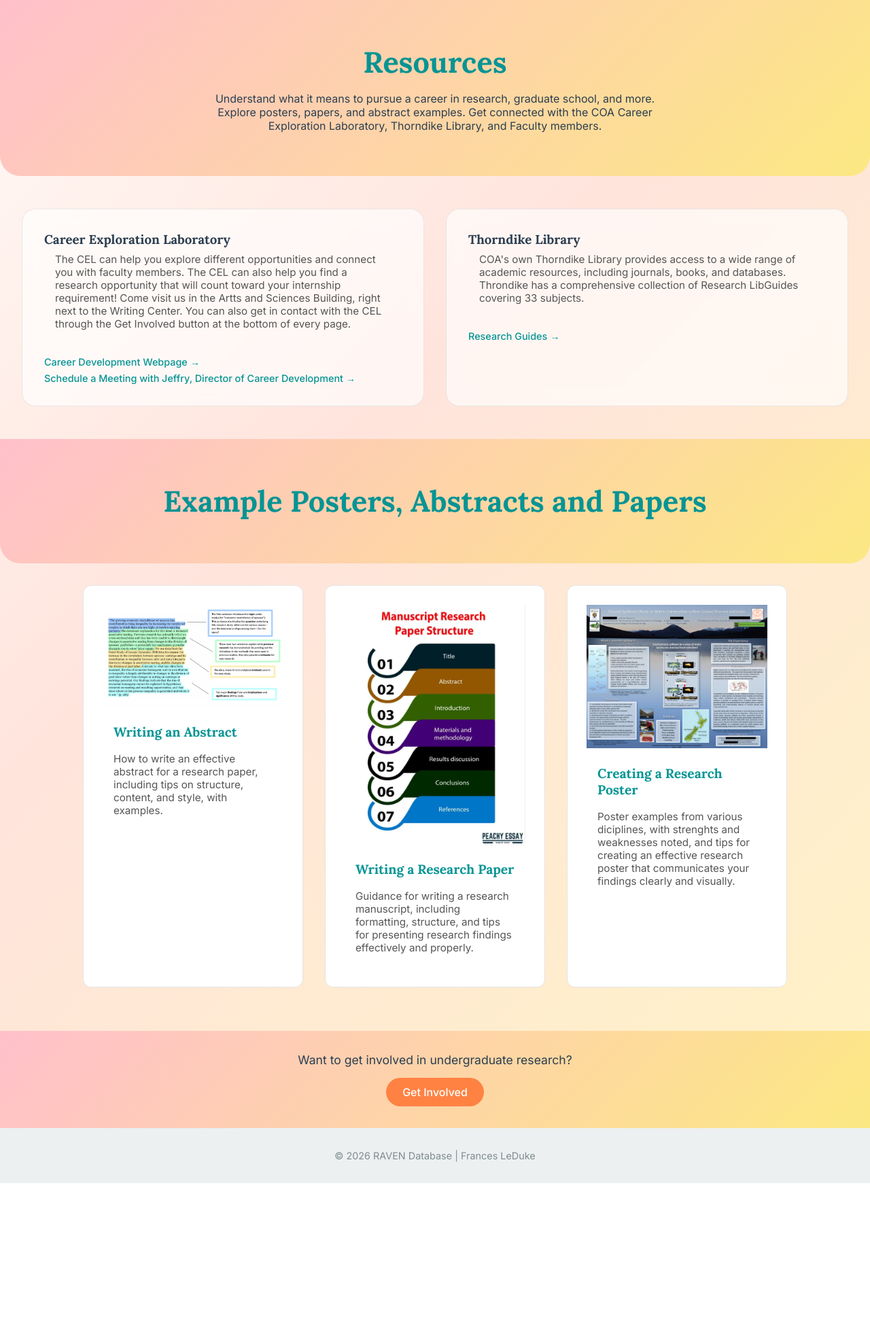
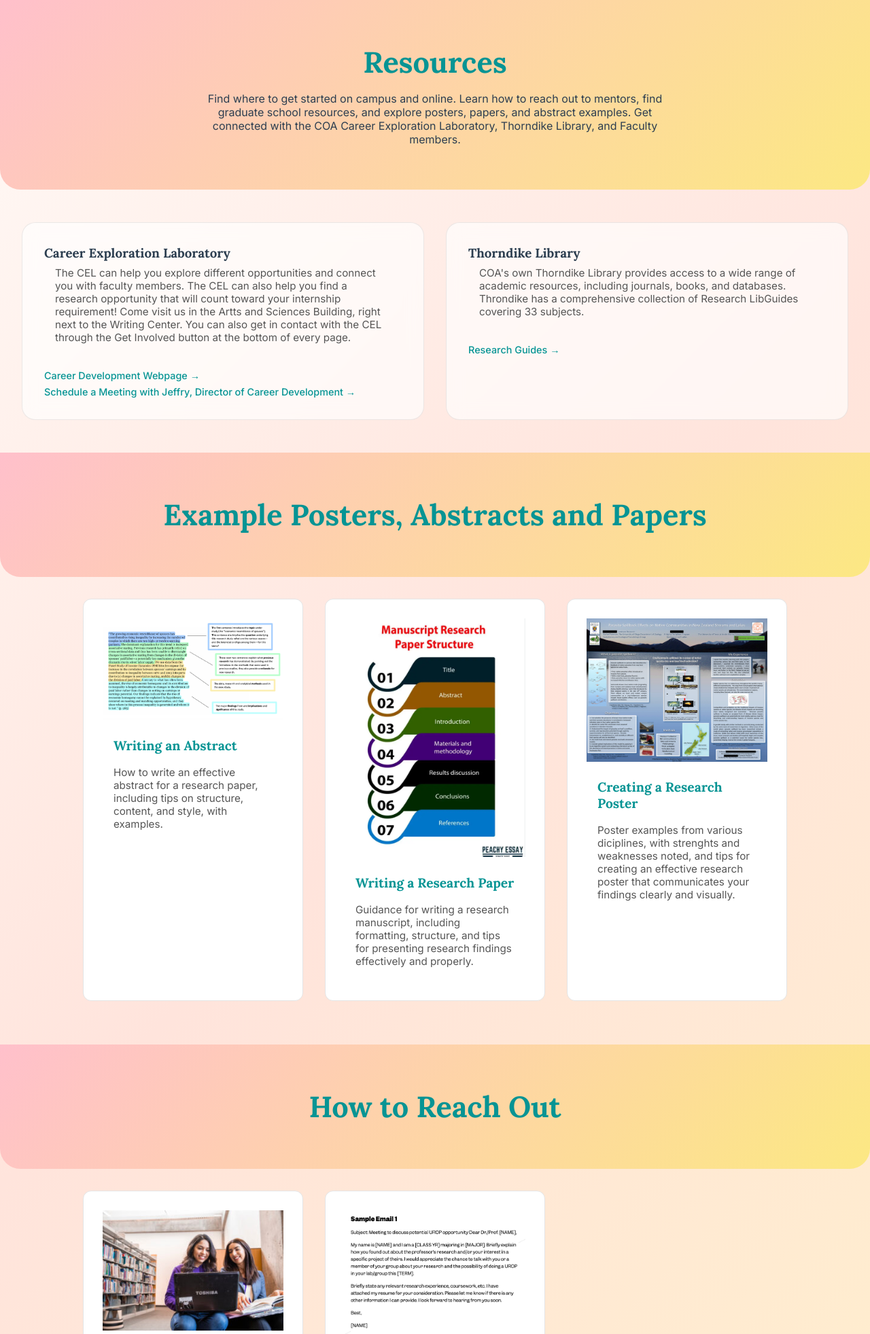
Before and after one commit to francesleduke/SOAR-Database, a Flask app: page /guides/resources in a window 1280 px wide. Shown: the part 65-2028 px from the top of the page at 68% size. Before the commit the page ends 1806 px from the top, so only its background shows below. Run offline with Flask 3, Linux system fonts and the light colour scheme.

Commit message:
Add outreach resources

```diff
--- a/templates/resources.html
+++ b/templates/resources.html
@@ -6,7 +6,7 @@
 
 <section class="hero-banner">
     <h1>Resources</h1>
-    <p>Understand what it means to pursue a career in research, graduate school, and more. Explore posters, papers, and abstract examples. Get connected with the COA Career Exploration Laboratory, Thorndike Library, and Faculty members.</p>
+    <p>Find where to get started on campus and online. Learn how to reach out to mentors, find graduate school resources, and explore posters, papers, and abstract examples. Get connected with the COA Career Exploration Laboratory, Thorndike Library, and Faculty members.</p>
 </section>
 
 <!-- FIELDS -->
@@ -79,5 +79,57 @@
     </a>
 </section>
 
+<section>
+    <p>
+
+    </p>
+</section>
+
+<section class="hero-banner">
+  <h1>How to Reach Out</h1>
+</section>
+
+
+<!-- ORGANIZATION GRID -->
+<section class="org-grid">
+
+    <!-- Reaching Out to a Mentor -->
+    <a href="https://www.washington.edu/undergradresearch/how-to-reach-out-to-a-mentor/" target="_blank" class="card-link">
+        <div class="org-card">
+            <img src="{{ url_for('static', filename='mentor_outreach.png') }}" alt="Reaching Out to a Mentor">
+            <h2> Reaching Out to a Mentor</h2>
+            <p>
+            This mentorship outreach guide walks students through preparing for outreach, researching potential mentors, writing an email, and following up. Includes a customizable template and a spreadsheet for tracking contacts.
+            </p>
+        </div>
+    </a>
+
+       <!-- Email Templates -->
+    <a href="https://urop.mit.edu/students/resources/approaching-faculty/email-templates/" target="_blank" class="card-link">
+        <div class="org-card">
+            <img src="{{ url_for('static', filename='email_temps.png') }}" alt="Email Templates">
+            <h2> Outreach Email Templates</h2>
+            <p>
+               Customizable email templates for reaching out to potential mentors and faculty members.
+            </p>
+        </div>
+    </a>
+            </p>
+        </div>
+    </a>
+       <!-- Sample Research Poster -->
+    <a href="https://www.colorado.edu/urop/exploring/curiosity-lab/self-paced-resources/connect/connect-potential-mentors/connect-potential" target="_blank" class="card-link">
+        <div class="org-card">
+            <img src="{{ url_for('static', filename='mentorguide.png') }}" alt="Guide to Connecting with Potential Mentors">
+            <h2>Guide to Connecting with Potential Mentors: Preparing, Meeting, Following Up</h2>
+            <p>
+               Tips and strategies for effectively connecting with potential mentors and faculty members, from the first contact email, to the meeting, to the follow-up.
+            </p>
+        </div>
+    </a>
+</section>
+
+
+
 
 {% endblock %}
```
Also changed, not shown: static/email_temps.png (added), static/mentor_outreach.png (added), static/mentorguide.png (added).
